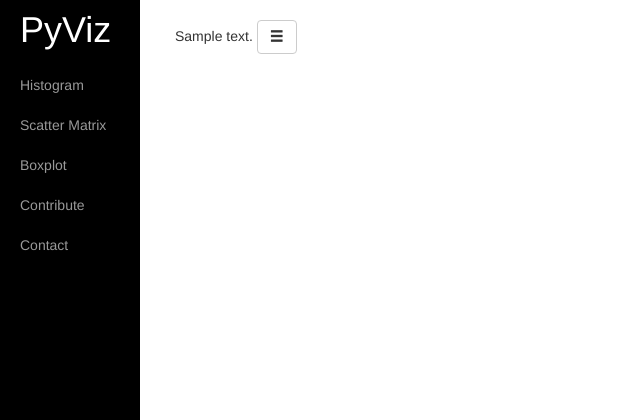
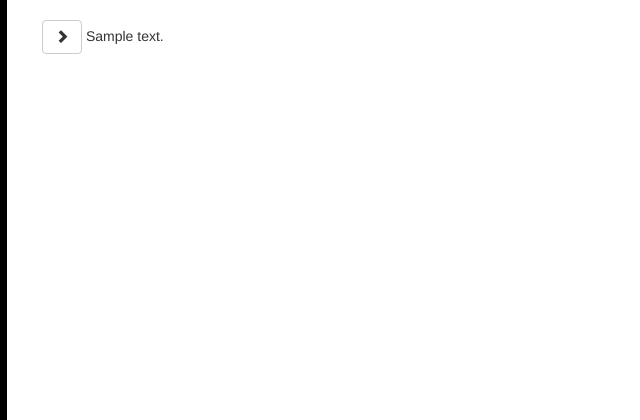
Before and after one commit to studflexmax/pyviz, a Flask app: template templates/index.html in a window 1280 px wide. Shown: the top 420 px of the page, without its empty margins (0-640 px from the left). Run offline with Flask 2, Linux system fonts and the light colour scheme; the template is opened without the code that fills it: most values are stand-ins (such as "Sample title", 1, 10 or a date in 2020); some libraries are stand-ins or nearby versions.

Commit message:
moved button to above contents

```diff
--- a/templates/index.html
+++ b/templates/index.html
@@ -28,7 +28,7 @@
   </head>
 
   <body>
-    <div id="wrapper">
+    <div id="wrapper" class="toggled">
       <!-- Sidebar -->
       <div id="sidebar-wrapper">
         <ul class="sidebar-nav">
@@ -47,10 +47,10 @@
         <div class="container-fluid">
           <div class="row">
             <div class="col-lg-12">
+                <a href="#menu-toggle" class="btn btn-default" id="menu-toggle">
+                  <span class="glyphicon glyphicon-chevron-right" aria-hidden="true" aria-label="Menu"></span>
+                </a>
                 {{ content }}
-                <a href="#menu-toggle" class="btn btn-default" id="menu-toggle">
-                  <span class="glyphicon glyphicon-menu-hamburger" aria-hidden="true" aria-label="Menu"></span>
-                </a>
             </div>
           </div>
         </div>
```
